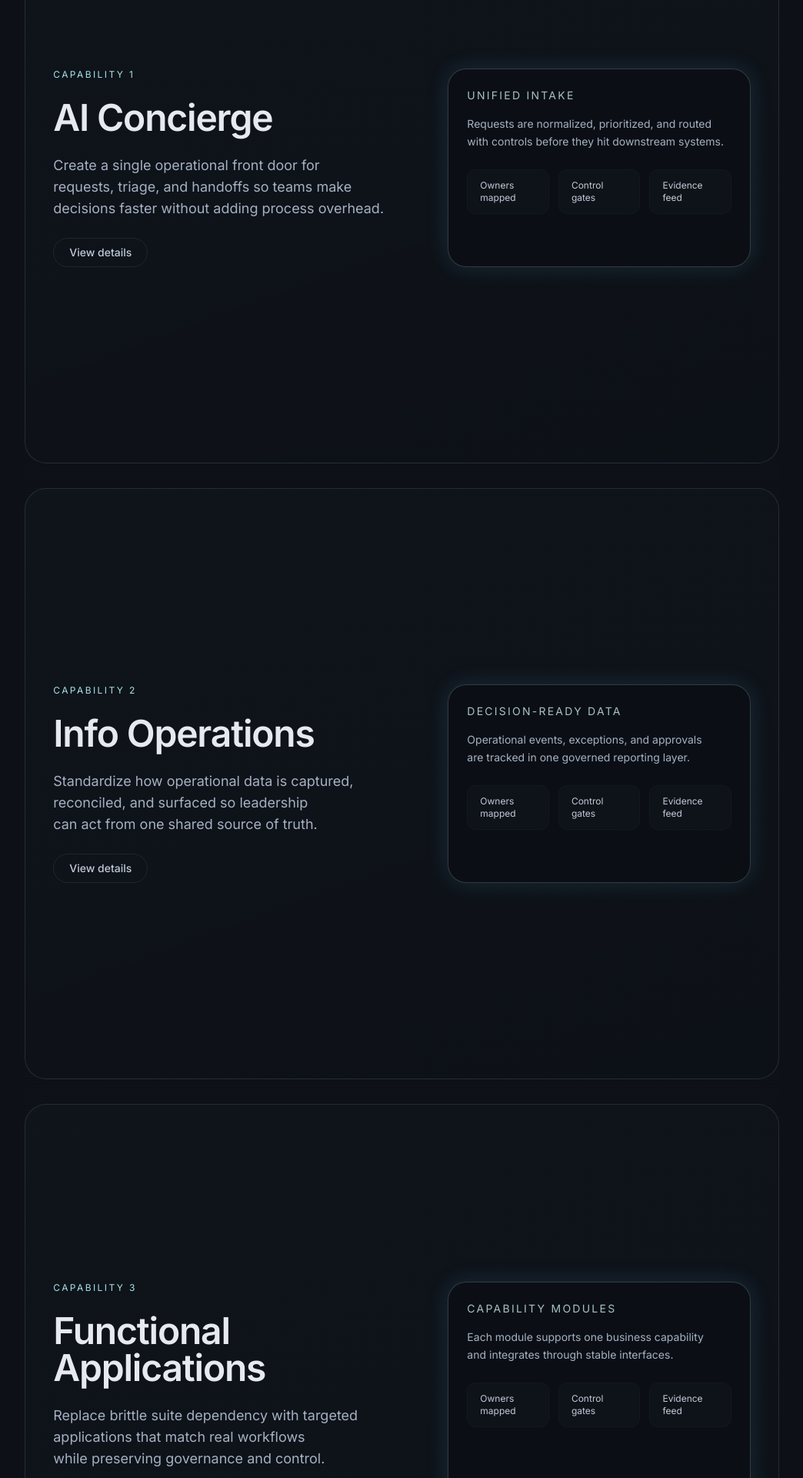
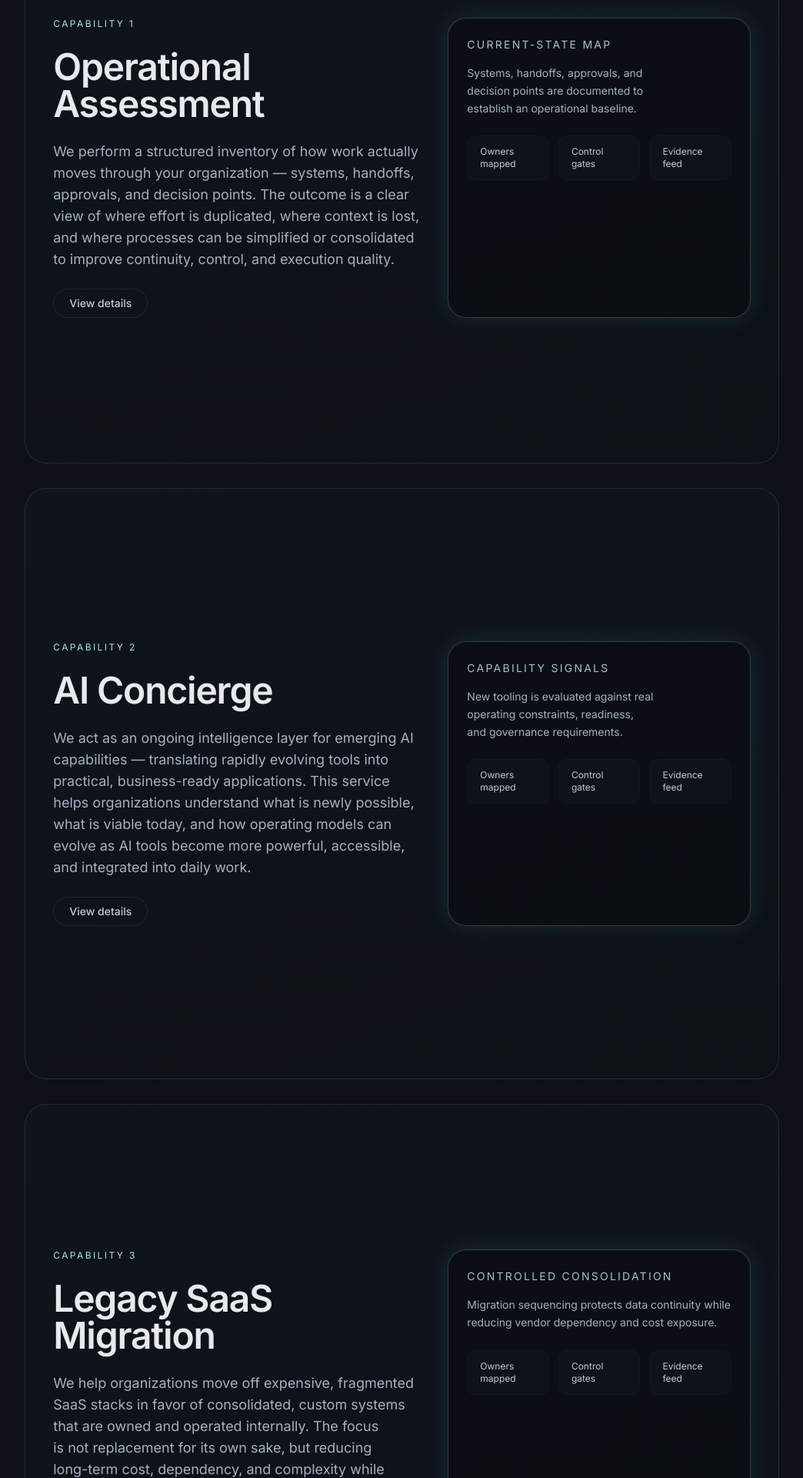
Before and after one commit to paulmalmquist/Consulting_site, a Next.js app: page / in a window 1280 px wide. Shown: the part 860-2780 px from the top of the page at 77% size, without its empty margins (235-1279 px from the left). Built offline with nearby package versions, Linux system fonts and the light colour scheme.

Commit message:
Update homepage capability cards

```diff
--- a/components/home/CapabilityScrollPanels.tsx
+++ b/components/home/CapabilityScrollPanels.tsx
@@ -20,25 +20,25 @@ type CapabilityPanel = {
 };
 
 const PANEL_CONTENT: Record<string, Omit<CapabilityPanel, 'title'>> = {
+  'Operational Assessment': {
+    description:
+      'We perform a structured inventory of how work actually moves through your organization — systems, handoffs, approvals, and decision points. The outcome is a clear view of where effort is duplicated, where context is lost, and where processes can be simplified or consolidated to improve continuity, control, and execution quality.',
+    visualTitle: 'Current-State Map',
+    visualBody: 'Systems, handoffs, approvals, and decision points are documented to establish an operational baseline.',
+    href: '/services'
+  },
   'AI Concierge': {
     description:
-      'Create a single operational front door for requests, triage, and handoffs so teams make decisions faster without adding process overhead.',
-    visualTitle: 'Unified Intake',
-    visualBody: 'Requests are normalized, prioritized, and routed with controls before they hit downstream systems.',
+      'We act as an ongoing intelligence layer for emerging AI capabilities — translating rapidly evolving tools into practical, business-ready applications. This service helps organizations understand what is newly possible, what is viable today, and how operating models can evolve as AI tools become more powerful, accessible, and integrated into daily work.',
+    visualTitle: 'Capability Signals',
+    visualBody: 'New tooling is evaluated against real operating constraints, readiness, and governance requirements.',
     href: '/services'
   },
-  'Info Operations': {
+  'Legacy SaaS Migration': {
     description:
-      'Standardize how operational data is captured, reconciled, and surfaced so leadership can act from one shared source of truth.',
-    visualTitle: 'Decision-Ready Data',
-    visualBody: 'Operational events, exceptions, and approvals are tracked in one governed reporting layer.',
-    href: '/services'
-  },
-  'Functional Applications': {
-    description:
-      'Replace brittle suite dependency with targeted applications that match real workflows while preserving governance and control.',
-    visualTitle: 'Capability Modules',
-    visualBody: 'Each module supports one business capability and integrates through stable interfaces.',
+      'We help organizations move off expensive, fragmented SaaS stacks in favor of consolidated, custom systems that are owned and operated internally. The focus is not replacement for its own sake, but reducing long-term cost, dependency, and complexity while preserving data continuity and institutional knowledge.',
+    visualTitle: 'Controlled Consolidation',
+    visualBody: 'Migration sequencing protects data continuity while reducing vendor dependency and cost exposure.',
     href: '/services'
   }
 };
@@ -46,7 +46,7 @@ const PANEL_CONTENT: Record<string, Omit<CapabilityPanel, 'title'>> = {
 export function CapabilityScrollPanels({ items }: CapabilityScrollPanelsProps) {
   const panels = useMemo<CapabilityPanel[]>(() => {
     // To add or remove homepage capability sections, edit the `proofBullets` array in `content/homepage.json`.
-    // Any new title can get custom copy by adding a key in `PANEL_CONTENT` above.
+    // For future cards, add a matching title key in `PANEL_CONTENT` above with the desired copy.
     return items.map((item) => {
       const content = PANEL_CONTENT[item.title] ?? {
         description: 'Deliver one focused capability with clear ownership, controls, and measurable outcomes.',
--- a/content/homepage.json
+++ b/content/homepage.json
@@ -18,16 +18,16 @@
       "secondaryCta": { "label": "Book strategy call", "href": "/contact" },
       "proofBullets": [
         {
+          "icon": "📌",
+          "title": "Operational Assessment"
+        },
+        {
           "icon": "🤖",
           "title": "AI Concierge"
         },
         {
-          "icon": "📊",
-          "title": "Info Operations"
-        },
-        {
-          "icon": "⚙️",
-          "title": "Functional Applications"
+          "icon": "🧭",
+          "title": "Legacy SaaS Migration"
         }
       ]
     }
```
